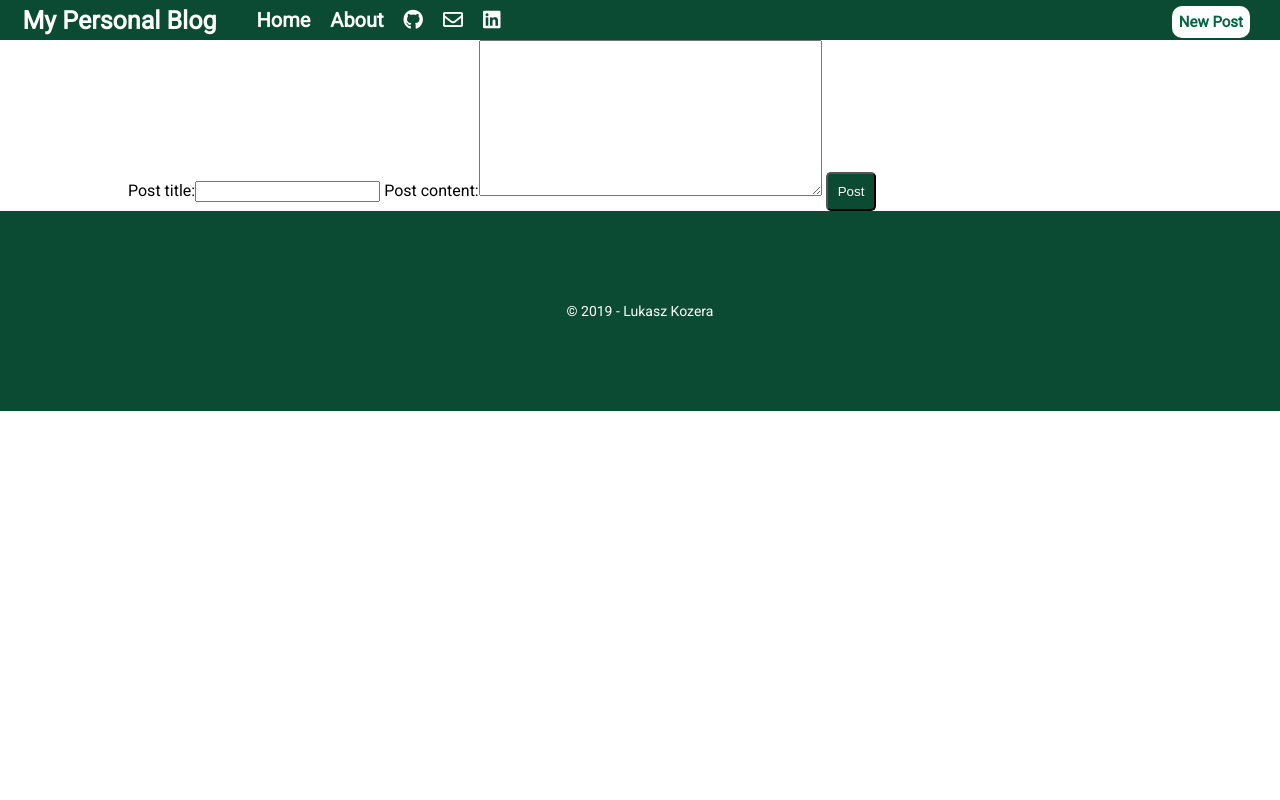
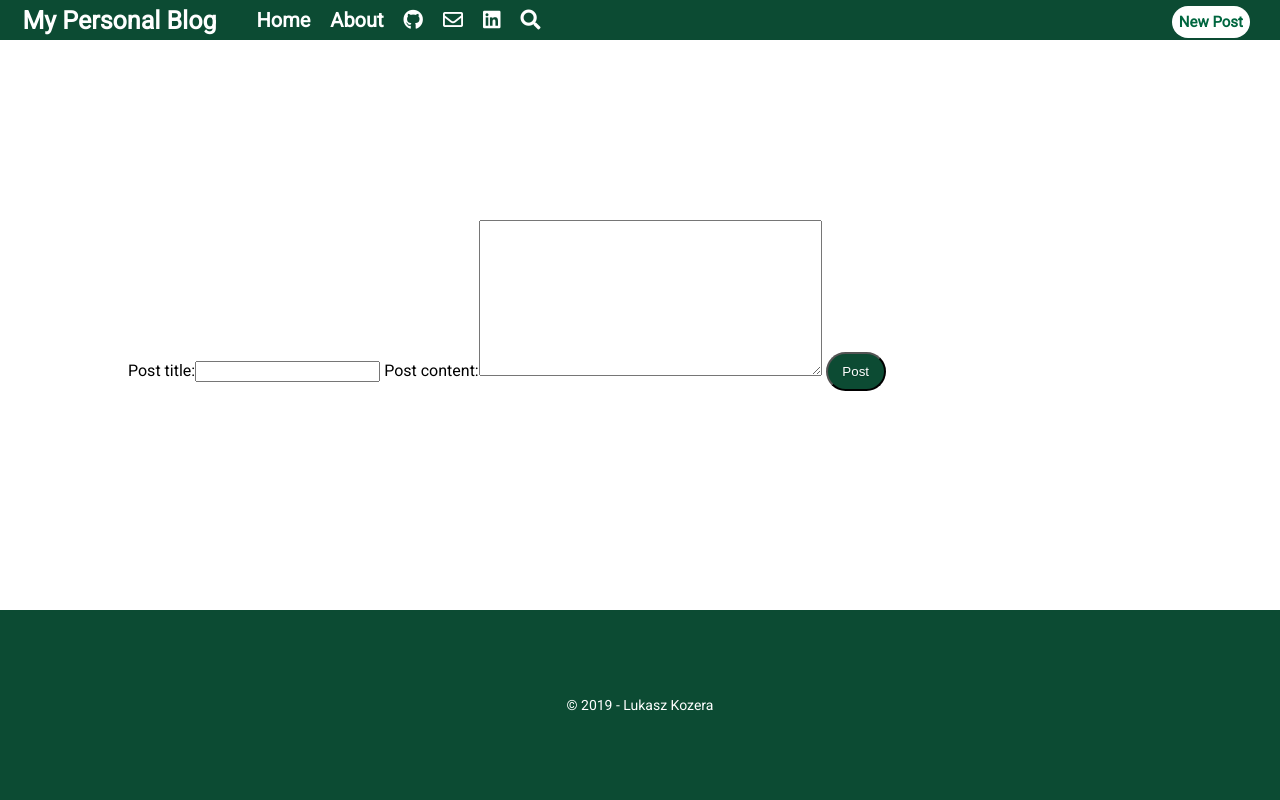
Before and after one commit to Frohus/my_blog, a Django app: page /post/new/ in a window 1280 px wide. Run offline with Django 3.2, Linux system fonts and the light colour scheme; the visitor is signed in with stand-in values (Sample User, id 1); parts of the project's set-up code (start-up, migrations or seed data) failed here and were passed over; some libraries are stand-ins or nearby versions.

Commit message:
Layout enhancements

```diff
--- a/blog/static/blog/styles.css
+++ b/blog/static/blog/styles.css
@@ -2,6 +2,7 @@ html {
     font-family: 'Roboto', sans-serif;
     --font-color: black;
     --debug-borders: solid white 2px;
+    height: 100%;
 }
 
 body {
@@ -11,13 +12,14 @@ body {
     margin: 0;
     display: flex;
     flex-direction: column;
-    flex: 1;
+    height: 100vh;
 }
 
 .main-container {
     width: 1024px;
     margin: auto;
-    flex-grow: 1;
+    display: flex;
+    flex-direction: column;
 }
 
 .navbar {
@@ -31,8 +33,7 @@ body {
     font-size: 20px;
     color: white;
     overflow: hidden;
-    position: sticky;
-    top: 0;
+    position: fixed;
 }
 
 
@@ -68,7 +69,7 @@ li {
 
 .new-post {
     border: solid transparent 2px;
-    border-radius: 10px;
+    border-radius: 20px;
     background: white;
     color: hsla(157, 100%, 20%, 1);
     font-size: 15px;
@@ -87,6 +88,7 @@ a {
     padding: 10px;
     background-color: white;
     margin: 0 0 50px;
+    flex: 1 0 auto;
 }
 
 .main-header {
@@ -119,17 +121,19 @@ h1::first-letter {
 .button {
     background: hsla(157, 72%, 17%, 1);
     color: white;
-    border-radius: 5px;
+    border-radius: 20px;
     text-shadow: 0 1px 1px rgba(0, 0, 0, 0.2);
     padding: 10px;
+    width: 60px;
+    text-align: center;
 }
 
 .post-detail {
     background-color: white;
     margin: auto;
-    padding: 30px;
+    padding: 10px;
     border: solid yellowgreen 3px;
-    flex: 1;
+    width: 100%;
 }
 
 .input {
@@ -155,12 +159,14 @@ h1::first-letter {
     padding: 20px;
     background: hsla(157, 72%, 17%, 1);
     border: solid transparent 2px;
-    border-radius: 5px;
+    border-radius: 20px;
 }
 
-footer {
-    height: 200px;
-    background: hsla(157, 72%, 17%, 1);
+.footer {
+    background-color: hsla(157, 72%, 17%, 1);
+    flex-shrink: 0;
+    height: 150px;
+    padding: 20px;
     display: flex;
     justify-content: center;
     align-items: center;
@@ -174,3 +180,13 @@ footer {
 .label {
     font-size: 20px;
 }
+
+.post-detail-title, #button-update, #button-delete {
+    display: inline-block;
+    margin-right: 1em;
+}
+
+.post-detail-first-line {
+    display: flex;
+    align-items: center;
+}
--- a/blog/templates/blog/base.html
+++ b/blog/templates/blog/base.html
@@ -27,6 +27,7 @@
         <li><i class="far fa-envelope"></i></li>
         <li><a href="https://www.linkedin.com/in/lukasz-kozera/" target="_blank" rel="noopener">
             <i class="fab fa-linkedin"></i></a></li>
+        <li><a href="#"><i class="fas fa-search"></i></a></li>
     </ul>
 {% if user.is_authenticated %}
     <ul class="right">
@@ -39,7 +40,7 @@
 <div class="main-container">
 {% block content %}{% endblock %}
 </div>
-<footer>
+<footer class="footer">
     <div class="copyright">
         <p>© 2019 - Lukasz Kozera</p>
     </div>
```
Also changed, not shown: blog/templates/blog/post_detail.html (+10 -8 lines).
